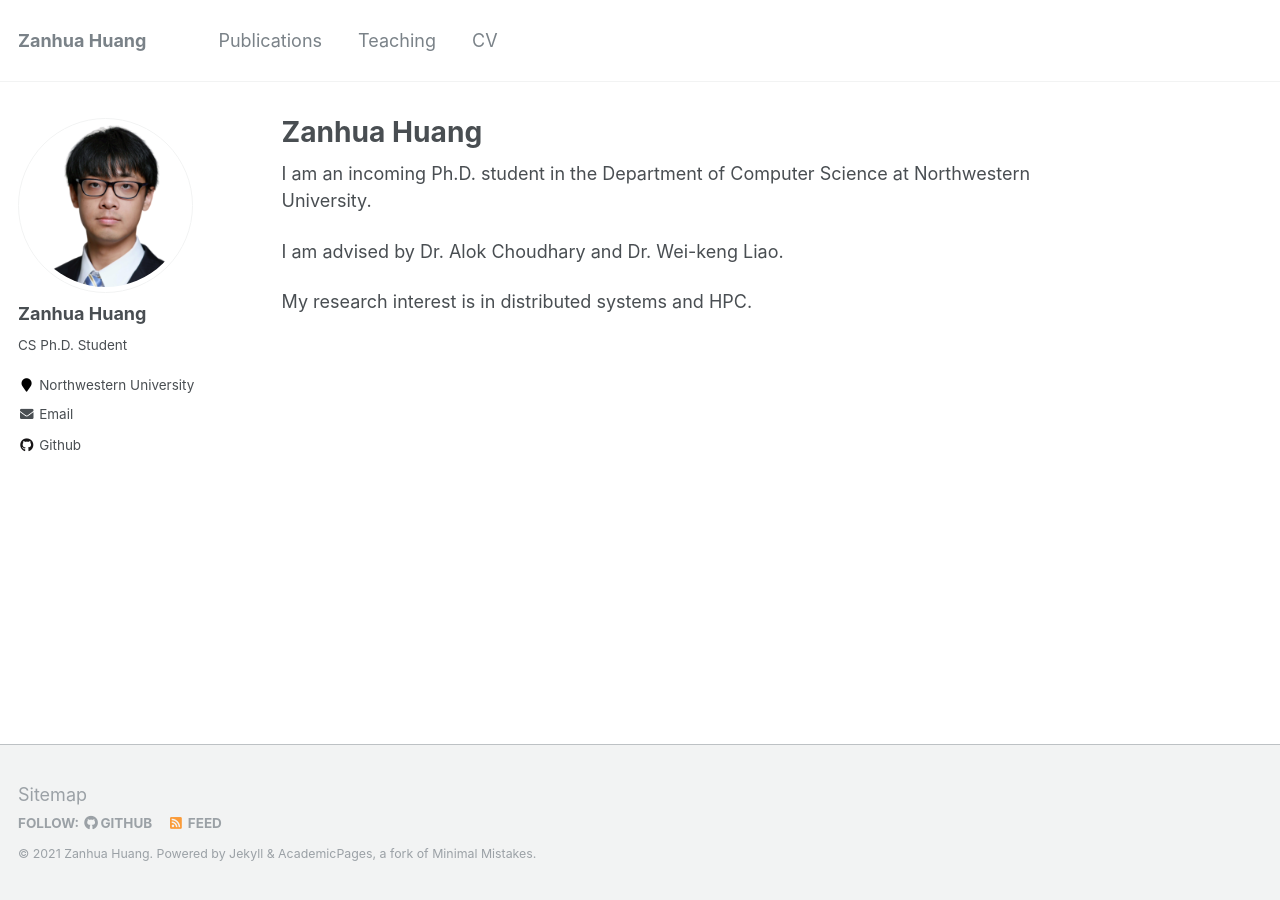
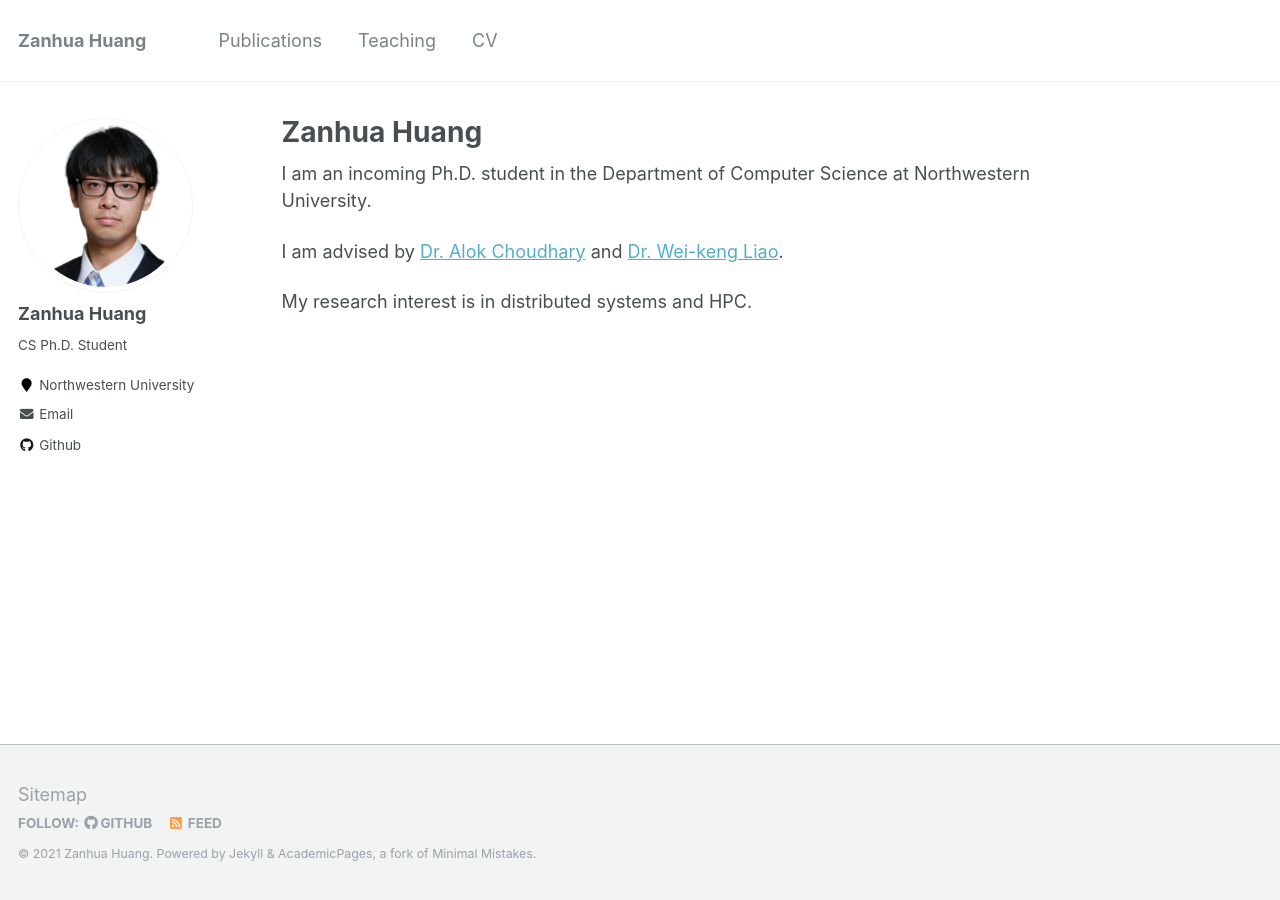
Before and after one commit to yzanhua/yzanhua.github.io, a Jekyll site: the page built from _pages/about.md, in a window 1280 px wide. Built offline with Jekyll 4.4.1, drawn with Linux system fonts in a browser that asks for light colours; some of the changed lines change nothing that is shown.

Commit message:
add link to prof

```diff
--- a/_pages/about.md
+++ b/_pages/about.md
@@ -10,6 +10,6 @@ redirect_from:
 
 I am an incoming Ph.D. student in the Department of Computer Science at Northwestern University.
 
-I am advised by Dr. Alok Choudhary and Dr. Wei-keng Liao.
+I am advised by [Dr. Alok Choudhary](https://www.mccormick.northwestern.edu/research-faculty/directory/profiles/choudhary-alok.html) and [Dr. Wei-keng Liao](https://www.mccormick.northwestern.edu/research-faculty/directory/affiliated/liao-wei-keng.html).
 
 My research interest is in distributed systems and HPC.
```
